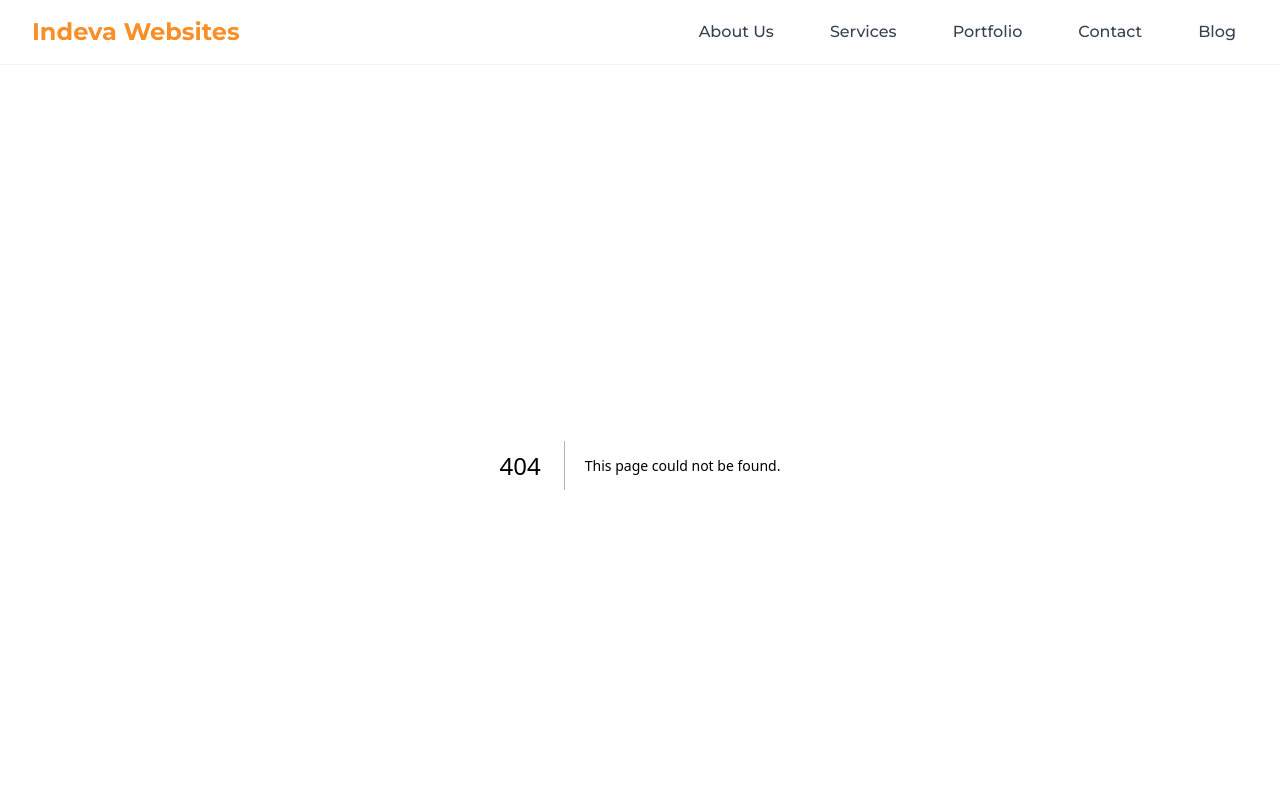
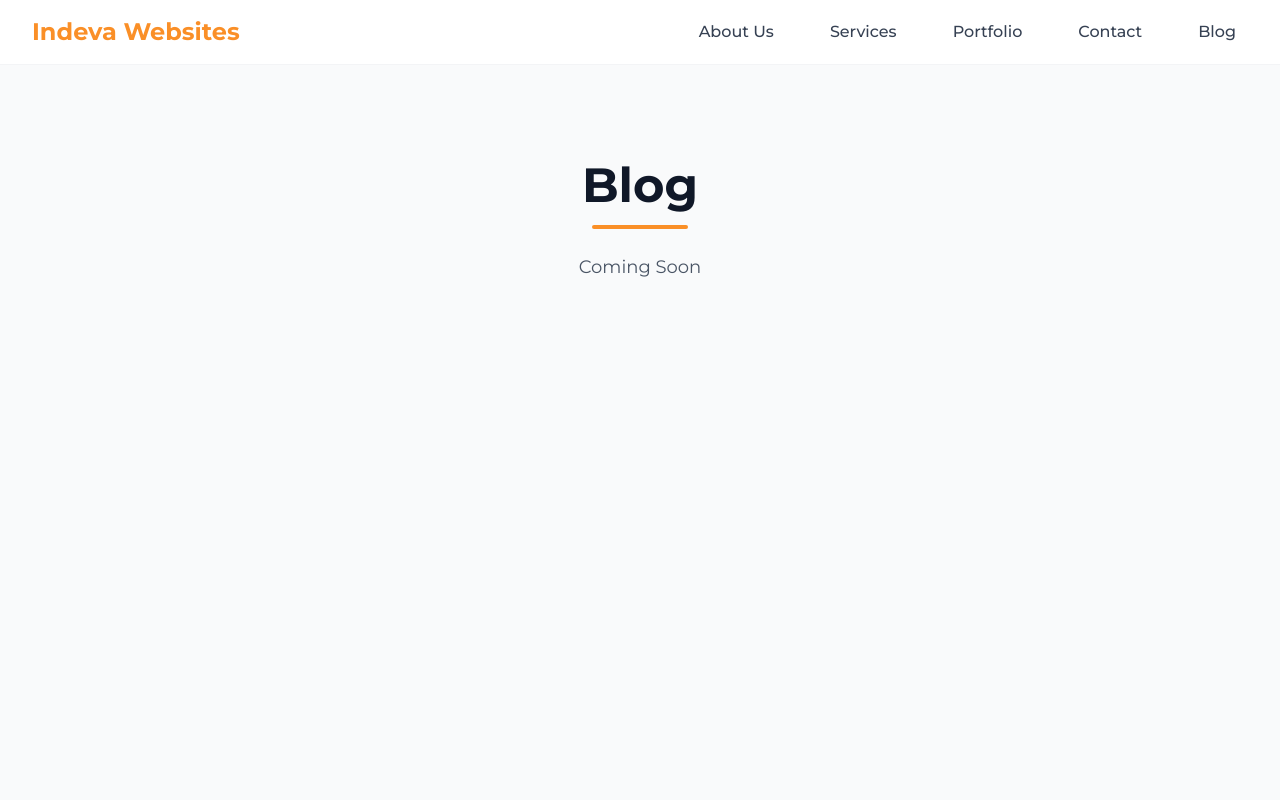
Before and after one commit to cgdiazv/indeva-websites, a Next.js app: page /blog in a window 1280 px wide. Before the commit this address had no page. Shown: the top 800 px of the page. Built offline with nearby package versions, Linux system fonts and the light colour scheme.

Commit message:
Update footer LinkedIn link, navbar contact link, and add blog page

```diff
--- /dev/null
+++ b/app/blog/page.tsx
@@ -0,0 +1,15 @@
+export default function BlogPage() {
+  return (
+    <main className="bg-gray-50 min-h-screen py-24 px-4 sm:px-6 lg:px-8">
+      <div className="mx-auto max-w-4xl text-center">
+        <h1 className="text-4xl md:text-5xl font-bold text-gray-900">
+          Blog
+        </h1>
+        <div className="mx-auto mt-4 h-1 w-24 rounded-full bg-[#FA8F27]"></div>
+        <p className="mt-6 text-lg text-gray-600">
+          Coming Soon
+        </p>
+      </div>
+    </main>
+  );
+}
--- a/components/Footer.tsx
+++ b/components/Footer.tsx
@@ -102,7 +102,7 @@ export default function Footer() {
                         <path d="M8 19c7.2 0 11.2-6 11.2-11.2v-.5A8 8 0 0 0 21 5.2a7.9 7.9 0 0 1-2.3.6 4 4 0 0 0 1.7-2.2 8 8 0 0 1-2.6 1A4 4 0 0 0 11.5 8a11.4 11.4 0 0 1-8.3-4.2 4 4 0 0 0 1.2 5.3 4 4 0 0 1-1.8-.5v.1a4 4 0 0 0 3.2 4 4 4 0 0 1-1.7.1 4 4 0 0 0 3.7 2.7A8 8 0 0 1 2 17.6 11.4 11.4 0 0 0 8 19Z" />
                       </svg>
                     </a>
-                    <a href="https://linkedin.com/indevawebsites" target="_blank" rel="noopener noreferrer" aria-label="LinkedIn" className="transition hover:text-[#FA8F27]">
+                    <a href="https://linkedin.com/company/indevawebsites" target="_blank" rel="noopener noreferrer" aria-label="LinkedIn" className="transition hover:text-[#FA8F27]">
                       <svg viewBox="0 0 24 24" fill="currentColor" className="h-6 w-6">
                         <path d="M6.94 4.5a2.1 2.1 0 1 1 .02 0h-.02Zm-2.1 3.9h4.2v11.1h-4.2V8.4Zm8.05 0h4v1.5h.1c.5-.9 1.7-1.9 3.5-1.9 3.8 0 4.5 2.5 4.5 5.8v6.7h-4.2v-6c0-1.4 0-3.2-2-3.2-2 0-2.3 1.5-2.3 3.1v6.1h-4.2V8.4Z" />
                       </svg>
--- a/components/Navbar.tsx
+++ b/components/Navbar.tsx
@@ -14,7 +14,7 @@ export default function Navbar() {
             <Link href="/about-us" className="text-gray-700 hover:text-[#FA8F27] px-3 py-2 rounded-md font-medium">About Us</Link>
             <Link href="/services" className="text-gray-700 hover:text-[#FA8F27] px-3 py-2 rounded-md font-medium">Services</Link>
             <Link href="/portfolio" className="text-gray-700 hover:text-[#FA8F27] px-3 py-2 rounded-md font-medium">Portfolio</Link>
-            <Link href="/#contacto" className="text-gray-700 hover:text-[#FA8F27] px-3 py-2 rounded-md font-medium">Contact</Link>
+            <Link href="/book-free-audit" className="text-gray-700 hover:text-[#FA8F27] px-3 py-2 rounded-md font-medium">Contact</Link>
             <Link href="/blog" className="text-gray-700 hover:text-[#FA8F27] px-3 py-2 rounded-md font-medium">Blog</Link>
           </div>
         </div>
```
